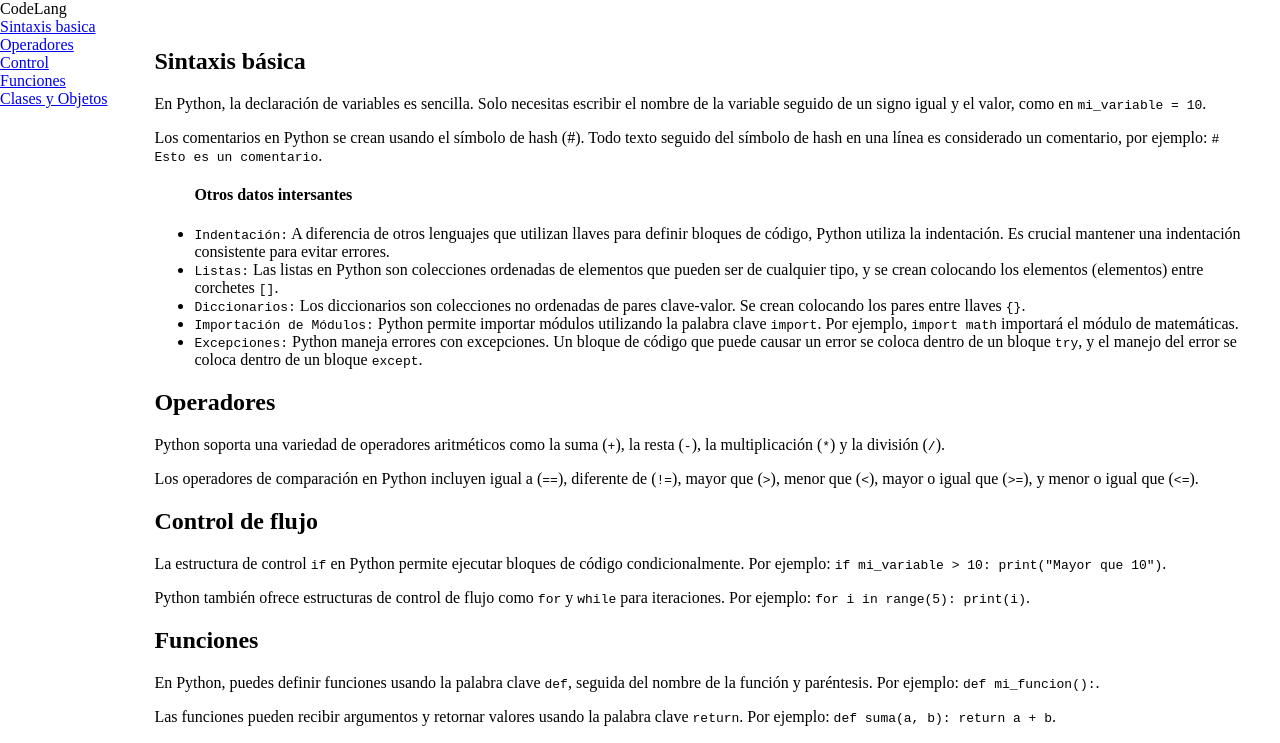
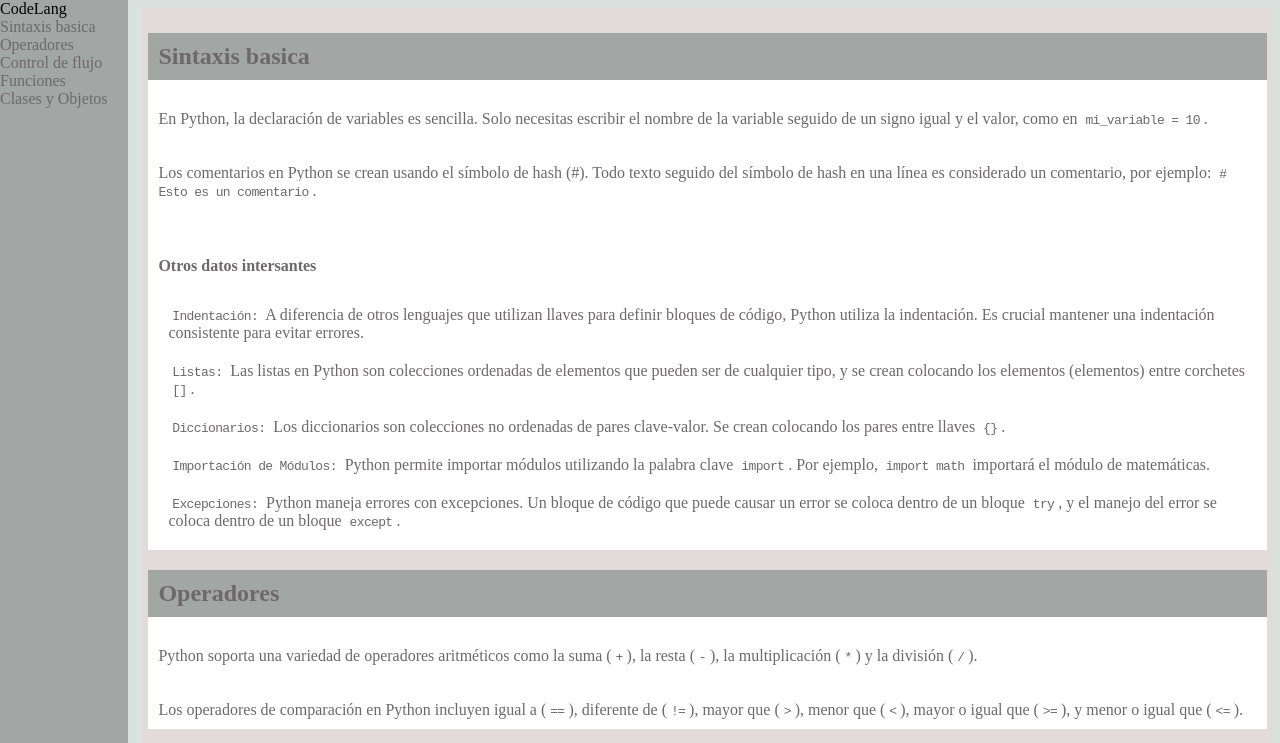
Before and after one commit to Yermanama/freeCodeCamp, a plain HTML site: page Responsive Web Design Certification/build-a-techanical-Documentation-Page/index.html in a window 1280 px wide. Shown: the top 743 px of the page. Drawn offline with Linux system fonts and the light colour scheme.

Commit message:
Finalizacion del proyecto

```diff
--- a/Responsive Web Design Certification/build-a-techanical-Documentation-Page/css/styles.css
+++ b/Responsive Web Design Certification/build-a-techanical-Documentation-Page/css/styles.css
@@ -1,5 +1,15 @@
+:root{
+    /* CSS HEX */
+    --timberwolf: #e2dadbff;
+    --platinum: #dae2dfff;
+    --ash-gray: #a2a7a5ff;
+    --dim-gray: #6d696aff;
+    --white: #ffffffff;
+}
+
 body{
     display: flex;
+    background-color: var(--platinum); /* background-color asignado */
 }
 
 #navbar{
@@ -11,11 +21,69 @@ body{
     width: 10%;
     height: 100%;
     overflow-y: auto;
+    background-color: var(--ash-gray); /* background-color asignado */
+}
+
+#navbar a{
+    text-decoration: none;
+    color: var(--dim-gray); /* color de texto asignado */
 }
 
 #main-doc{
     margin-left: 10%;
-    padding: 20px;
+    padding: 5px;
     overflow-y: auto;
     width: 90%;
+    background-color: var(--timberwolf); /* background-color asignado */
 }
+
+code{
+    font-family: monospace;
+    background-color: var(--white); /* background-color asignado */
+    padding: 0.3em;
+    letter-spacing: -0.05em;
+    word-break: normal;
+    border-radius: 5px;
+}
+
+#navbar, .main-section > header{
+    background-color: var(--ash-gray); /* background-color reasignado */
+}
+
+.main-section{
+    background-color: var(--white); /* background-color asignado */
+}
+
+.main-section h2{
+    color: var(--dim-gray);
+    padding: 10px; /* color de texto asignado */
+}
+
+.main-section p, .main-section ul, .main-section ul, .main-section li{
+    color: var(--dim-gray);
+    padding: 10px;
+    list-style: none; /* color de texto asignado */
+}
+
+a, .main-section code{
+    color: var(--dim-gray); /* color de texto asignado */
+}
+
+@media (max-width: 600px){
+    #navbar{
+        position: fixed;
+        top: 0;
+        left: 0;
+        width: 250px;
+        height: 100%;
+    }
+    #nav-toggle{
+        display: none; /* Ocultar el botón de alternar en dispositivos móviles */
+    }
+}
+
+@media (max-width: 600px){
+    body{
+        background-color: red;
+    }
+}
--- a/Responsive Web Design Certification/build-a-techanical-Documentation-Page/index.html
+++ b/Responsive Web Design Certification/build-a-techanical-Documentation-Page/index.html
@@ -9,18 +9,19 @@
 </head>
 
 <body>
+    <div id="nav-toggle">≡</div>
     <nav id="navbar">
         <header>CodeLang</header>
-        <a href="#Sintaxis_basica">Sintaxis basica</a>
-        <a href="#Operadores">Operadores</a>
-        <a href="#Control">Control</a>
-        <a href="Funciones">Funciones</a>
-        <a href="Clases_objetos">Clases y Objetos</a>
+        <a class="nav-link" href="#Sintaxis_basica">Sintaxis basica</a>
+        <a class="nav-link" href="#Operadores">Operadores</a>
+        <a class="nav-link" href="#Control_de_flujo">Control de flujo</a>
+        <a class="nav-link" href="#Funciones">Funciones</a>
+        <a class="nav-link" href="#Clases_y_Objetos">Clases y Objetos</a>
     </nav>
     <main id="main-doc">
         <section id="Sintaxis_basica" class="main-section">
             <header>
-                <h2>Sintaxis básica</h2>
+                <h2>Sintaxis basica</h2>
             </header>
             <p>En Python, la declaración de variables es sencilla. Solo necesitas escribir el nombre de la variable
                 seguido de un signo igual y el valor, como en <code>mi_variable = 10</code>.</p>
@@ -53,7 +54,7 @@
                 (<code>!=</code>), mayor que (<code>></code>), menor que (<code><</code>), mayor o igual que
                 (<code>>=</code>), y menor o igual que (<code><=</code>).</p>
         </section>
-        <section id="Control" class="main-section">
+        <section id="Control_de_flujo" class="main-section">
             <header>
                 <h2>Control de flujo</h2>
             </header>
@@ -71,7 +72,7 @@
             <p>Las funciones pueden recibir argumentos y retornar valores usando la palabra clave <code>return</code>.
                 Por ejemplo: <code>def suma(a, b): return a + b</code>.</p>
         </section>
-        <section id="Clases_objetos" class="main-section">
+        <section id="Clases_y_Objetos" class="main-section">
             <header>
                 <h2>Clases y Objetos</h2>
             </header>
```
